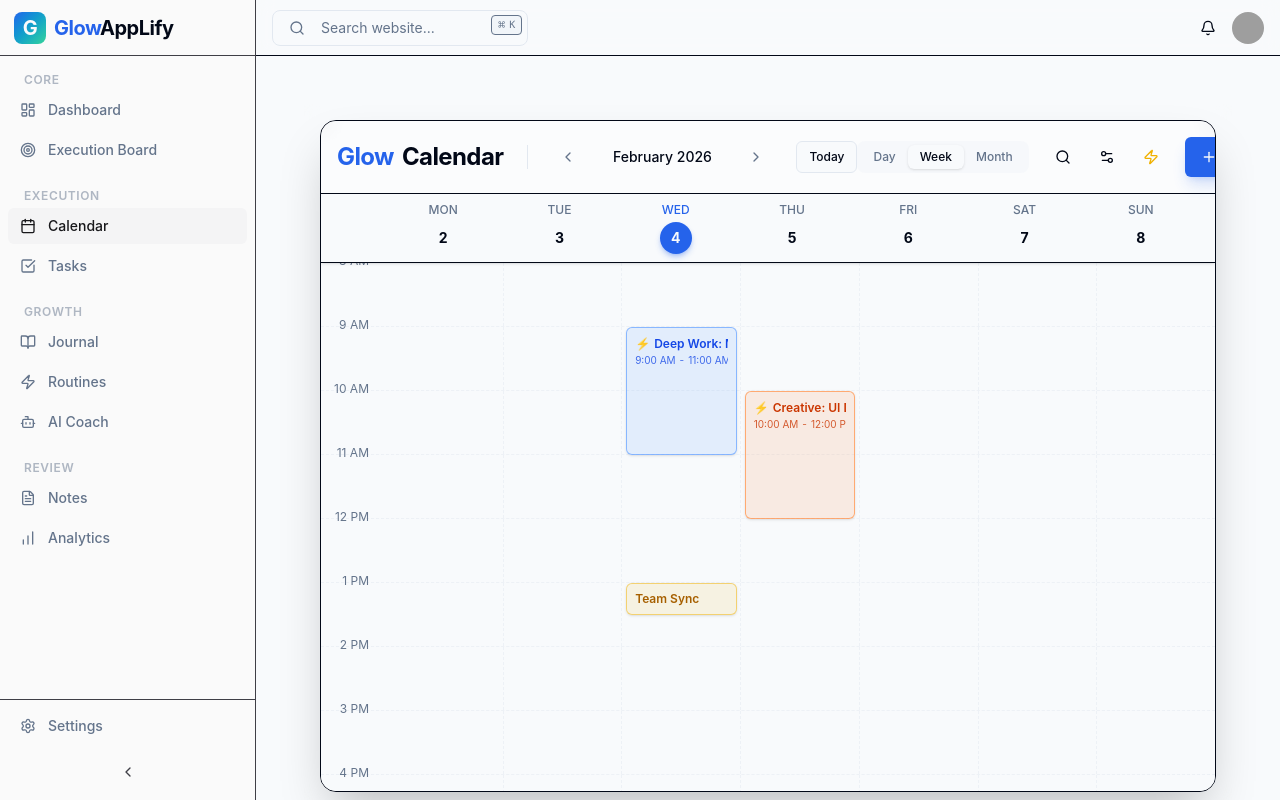
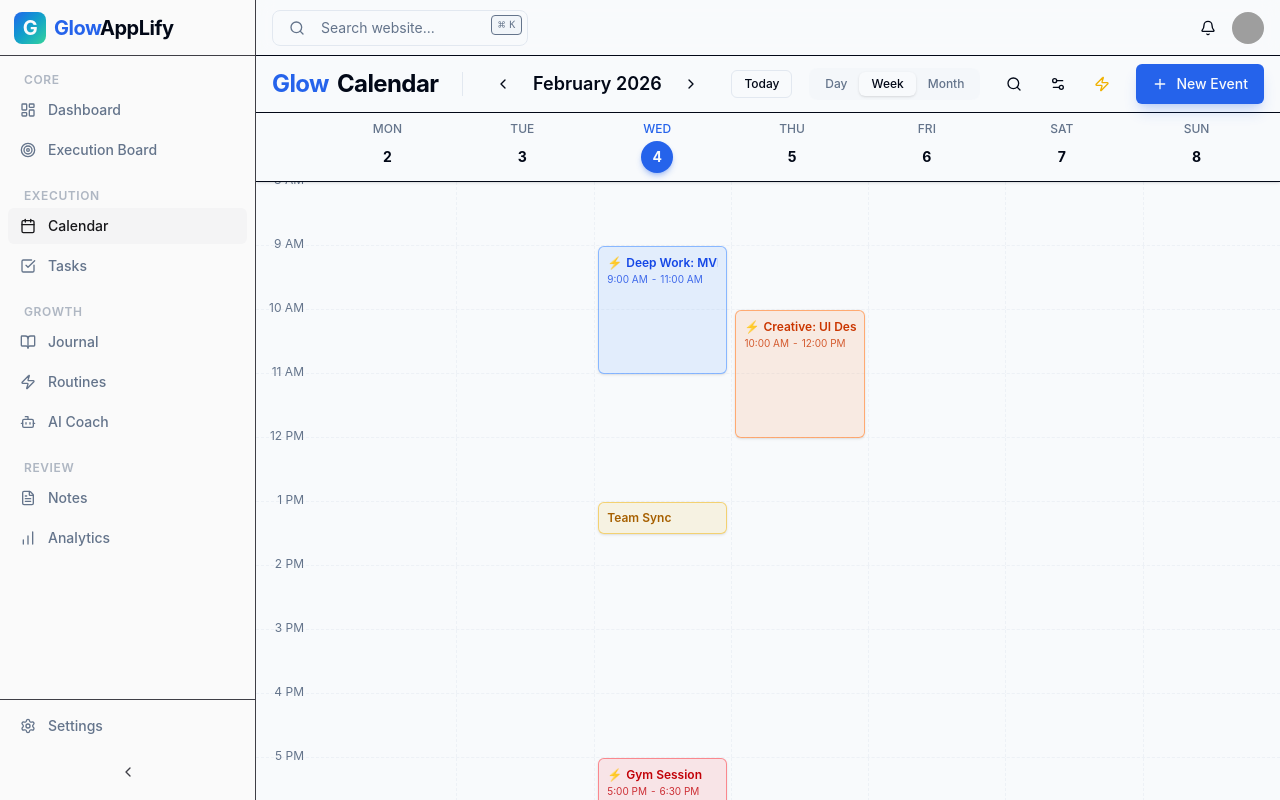
Before and after one commit to JairoProDev/GlowAppLify, a Next.js app: page /calendar in a window 1280 px wide. Built offline with nearby package versions, Linux system fonts and the light colour scheme; grey boxes are pictures that could not be loaded.

Commit message:
feat: Add initial calendar feature with header, view, and app layout integration.

```diff
--- a/app/(app)/calendar/page.tsx
+++ b/app/(app)/calendar/page.tsx
@@ -2,7 +2,7 @@ import CalendarView from "@/components/calendar/CalendarView"
 
 export default function CalendarPage() {
     return (
-        <div className="h-[calc(100vh-4rem)] flex flex-col p-4 animate-in fade-in duration-500">
+        <div className="h-full w-full flex flex-col">
             <CalendarView />
         </div>
     )
--- a/components/calendar/CalendarHeader.tsx
+++ b/components/calendar/CalendarHeader.tsx
@@ -30,25 +30,25 @@ export function CalendarHeader({ currentDate, onDateChange, view, onViewChange,
     const handleToday = () => onDateChange(new Date())
 
     return (
-        <div className="flex flex-col gap-4 border-b bg-background/95 backdrop-blur supports-[backdrop-filter]:bg-background/60 p-4 sticky top-0 z-50">
+        <div className="flex flex-col gap-4 bg-background p-2 px-4 sticky top-0 z-50">
             <div className="flex items-center justify-between">
                 <div className="flex items-center gap-4">
                     <h1 className="text-2xl font-bold tracking-tight flex items-center gap-2">
                         <span className="text-primary">Glow</span>Calendar
                     </h1>
                     <div className="h-6 w-px bg-border mx-2" />
-                    <div className="flex items-center gap-2 text-sm text-muted-foreground">
-                        <Button variant="ghost" size="icon" onClick={handlePrev} className="h-8 w-8 hover:bg-muted/50 transition-colors">
+                    <div className="flex items-center gap-2 text-sm text-foreground">
+                        <Button variant="ghost" size="icon" onClick={handlePrev} className="h-8 w-8 hover:bg-muted transition-colors">
                             <ChevronLeft className="h-4 w-4" />
                         </Button>
-                        <span className="font-medium text-foreground min-w-[140px] text-center">
+                        <span className="font-semibold text-lg min-w-[140px] text-center">
                             {format(currentDate, "MMMM yyyy")}
                         </span>
-                        <Button variant="ghost" size="icon" onClick={handleNext} className="h-8 w-8 hover:bg-muted/50 transition-colors">
+                        <Button variant="ghost" size="icon" onClick={handleNext} className="h-8 w-8 hover:bg-muted transition-colors">
                             <ChevronRight className="h-4 w-4" />
                         </Button>
                     </div>
-                    <Button variant="outline" size="sm" onClick={handleToday} className="ml-2 h-8 text-xs font-medium">
+                    <Button variant="outline" size="sm" onClick={handleToday} className="ml-2 h-7 text-xs font-medium">
                         Today
                     </Button>
                 </div>
--- a/components/calendar/CalendarView.tsx
+++ b/components/calendar/CalendarView.tsx
@@ -34,8 +34,8 @@ export default function CalendarView() {
     }
 
     return (
-        <div className="flex flex-col h-full bg-background/50 backdrop-blur-sm pt-4">
-            <div className="flex-1 flex flex-col rounded-2xl border bg-card shadow-2xl overflow-hidden mx-4 mb-4">
+        <div className="flex flex-col h-full bg-background">
+            <div className="flex-1 flex flex-col overflow-hidden">
                 <CalendarHeader
                     currentDate={currentDate}
                     onDateChange={setCurrentDate}
@@ -44,7 +44,7 @@ export default function CalendarView() {
                     onNewEvent={handleNewEvent}
                 />
 
-                <div className="flex-1 relative">
+                <div className="flex-1 relative border-t">
                     {view === 'week' && (
                         <WeekView
                             currentDate={currentDate}
--- a/components/layout/AppLayout.tsx
+++ b/components/layout/AppLayout.tsx
@@ -1,22 +1,33 @@
 "use client"
 
 import * as React from "react"
+import { usePathname } from "next/navigation"
 import { Sidebar } from "./Sidebar"
 import { TopBar } from "./TopBar"
 import { BottomNav } from "./BottomNav"
+import { cn } from "@/lib/utils"
 
 interface AppLayoutProps {
     children: React.ReactNode
 }
 
 export function AppLayout({ children }: AppLayoutProps) {
+    const pathname = usePathname()
+    const isCalendar = pathname?.includes('/calendar')
+
     return (
         <div className="flex h-screen w-full overflow-hidden bg-background">
             <Sidebar />
             <div className="flex flex-1 flex-col overflow-hidden">
                 <TopBar />
-                <main className="flex-1 overflow-y-auto bg-background-alt/50 p-4 pb-24 md:pb-6 md:p-8">
-                    <div className="mx-auto max-w-7xl animate-in fade-in zoom-in duration-500">
+                <main className={cn(
+                    "flex-1 bg-background-alt/50",
+                    isCalendar ? "overflow-hidden p-0" : "overflow-y-auto p-4 pb-24 md:pb-6 md:p-8"
+                )}>
+                    <div className={cn(
+                        "animate-in fade-in zoom-in duration-500 h-full",
+                        !isCalendar && "mx-auto max-w-7xl"
+                    )}>
                         {children}
                     </div>
                 </main>
```
